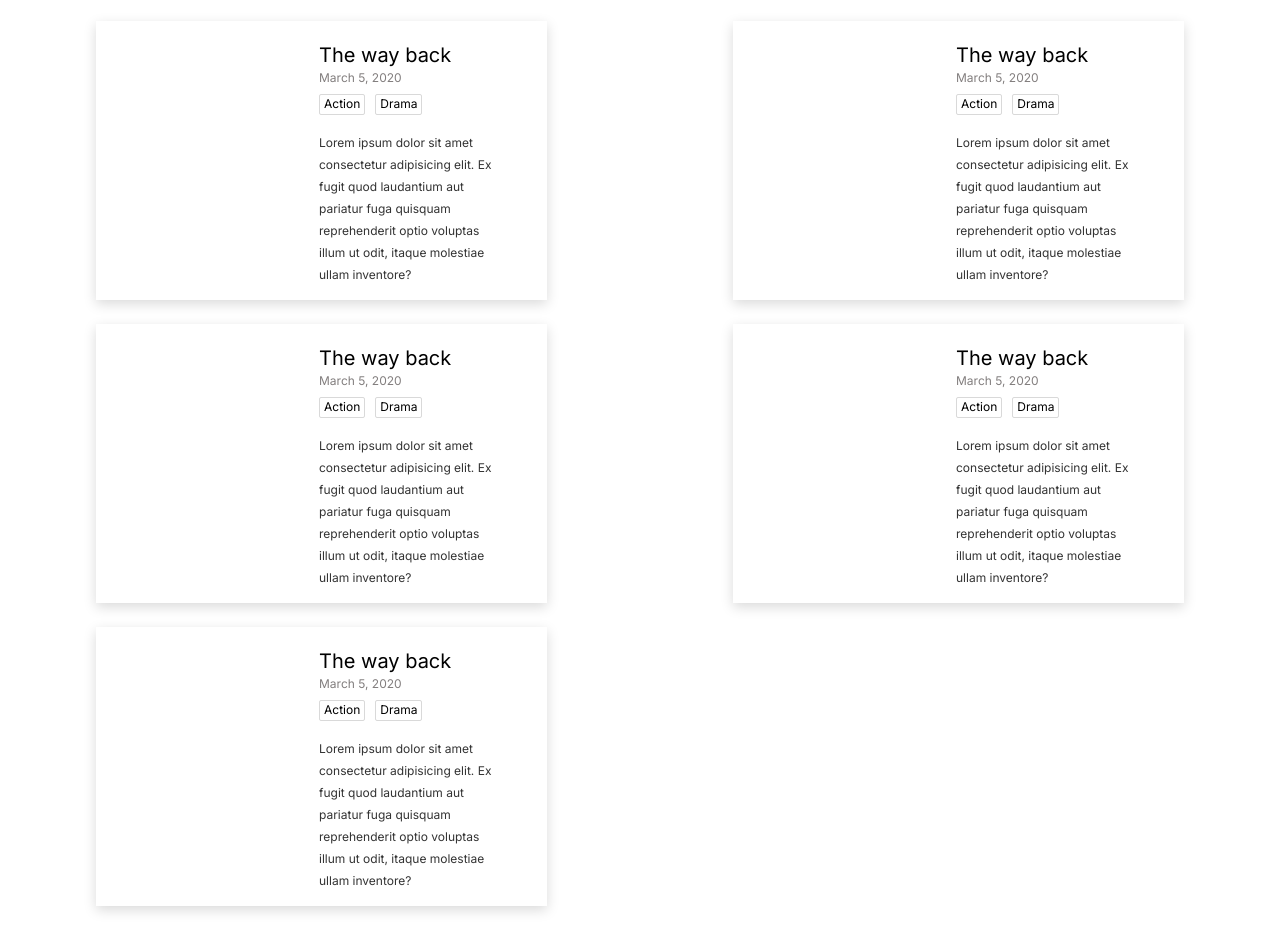
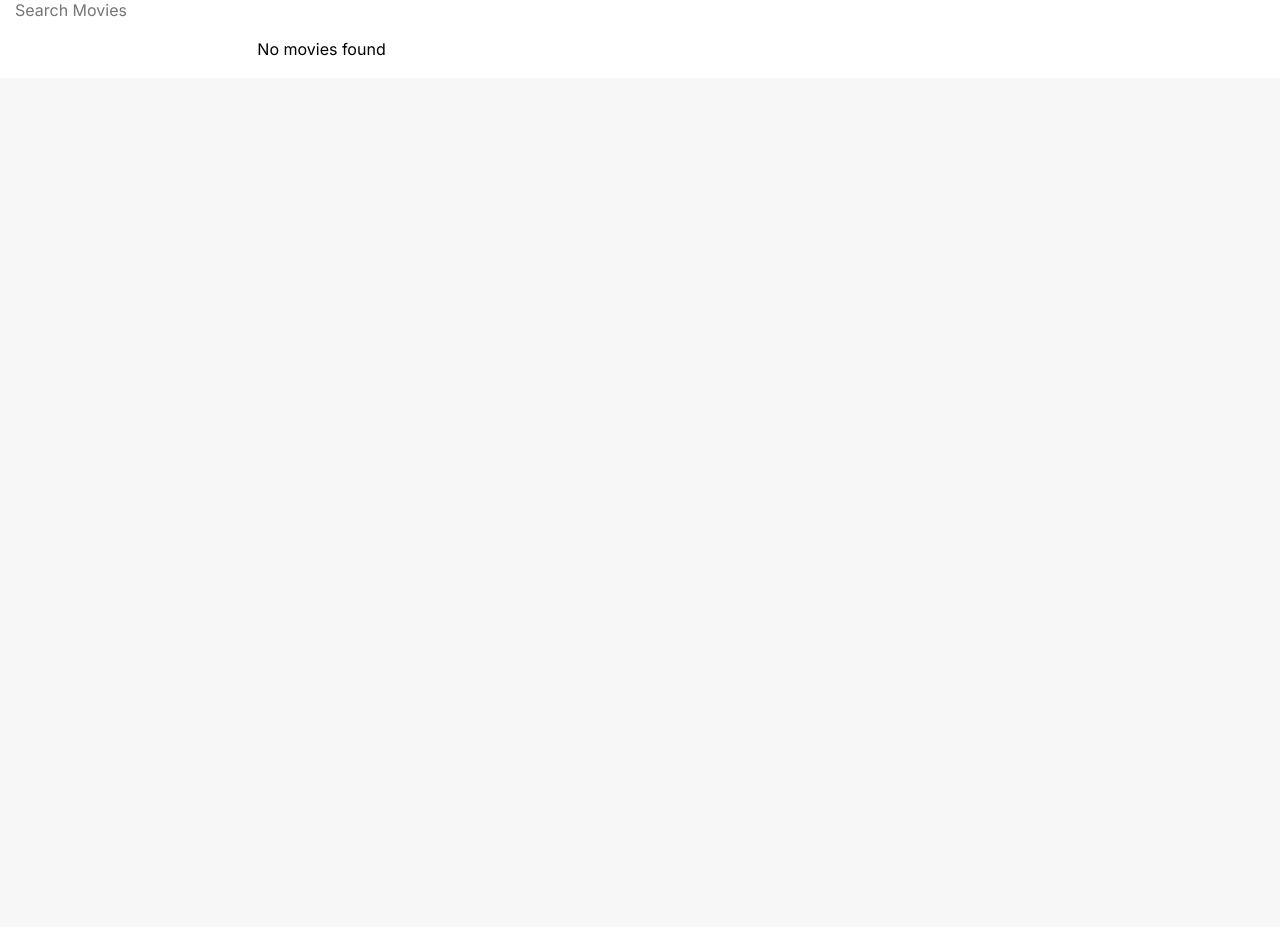
Before and after one commit to EgorAndreevich17/moviesapp, a React (Vite) app: page / in a window 1280 px wide. After the commit the page ends 800 px from the top, so only its background shows below. Built offline with nearby package versions, Linux system fonts and the light colour scheme.

Commit message:
search works, renders results on page

```diff
--- a/src/components/App/App.tsx
+++ b/src/components/App/App.tsx
@@ -1,9 +1,7 @@
-import { useState } from "react";
+
 import Body from "../Body/Body";
 
 function App() {
-  const [count, setCount] = useState(0);
-
   return <Body />;
 }
 
--- a/src/components/Body/Body.tsx
+++ b/src/components/Body/Body.tsx
@@ -1,15 +1,32 @@
 import MovieBox from "../MovieBox/MovieBox";
+import SearchBar from "../SearchBar/SearchBar";
 import "./Body.scss";
+import { useState } from "react";
+import { Movie } from "../../models/Movie";
+import MoviesAPI from "../../services/MoviesAPI";
 
 export default function Body() {
+  const [movies, setMovies] = useState<Movie[]>([]);
+  const api = new MoviesAPI();
+
   return (
     <div className="body-wrapper">
+      <SearchBar searchMovie={api.findMovie} setMovies={setMovies} />
       <div className="grid-container">
-        <MovieBox></MovieBox>
-        <MovieBox></MovieBox>
-        <MovieBox></MovieBox>
-        <MovieBox></MovieBox>
-        <MovieBox></MovieBox>
+        {movies && movies.length > 0 ? (
+          movies.map((movie) => (
+            <MovieBox
+              key={Number(movie.id)}
+              moviename={movie.title}
+              genres={movie.genre_ids}
+              image={movie.poster_path}
+              description={movie.overview}
+              date={movie.release_date}
+            />
+          ))
+        ) : (
+          <p>No movies found</p>
+        )}
       </div>
     </div>
   );
--- a/src/components/MovieBox/MovieBox.scss
+++ b/src/components/MovieBox/MovieBox.scss
@@ -9,19 +9,20 @@
     padding-inline: 20px;
     display: flex;
     position: relative;
-    align-items: center;
-    justify-content: center;
+    align-items: flex-start;
+    justify-content: flex-start;
     overflow: hidden;
+    &__image {
+      max-width: 183px;
+      height: 281px;
+      object-fit: contain;
+      flex-shrink: 0;
+    }
   }
 
-  &-image {
-    width: 183px;
-    height: auto;
-    object-fit: cover;
-  }
 
   &-content {
-    margin-left: 183px; //место для картинки, потом как картинка появится убрать
+    // margin-left: 183px;
     padding-inline: 20px;
     display: flex;
     flex-direction: column;
--- a/src/components/MovieBox/MovieBox.tsx
+++ b/src/components/MovieBox/MovieBox.tsx
@@ -2,12 +2,62 @@
 import Spinner from "../Spinner/Spinner";
 import { useState, useEffect } from "react";
 
-export default function MovieBox() {
+interface MovieBoxProps {
+  moviename: string;
+  genres: number[];
+  image: string;
+  description: string;
+  date: string;
+}
+
+export default function MovieBox({
+  moviename = 'Movie Name',
+  genres = [],
+  image = '',
+  description = 'description',
+  date = '01/04/1488',
+}: MovieBoxProps) {
   const [isLoading, setIsLoading] = useState(true);
+
   useEffect(() => {
-    // Симуляция загрузки данных
-    setTimeout(() => setIsLoading(false), 2000);
+    const timer = setTimeout(() => {
+      setIsLoading(false);
+    }, 2000);
+
+    return () => clearTimeout(timer);
   }, []);
+
+  const truncateText = (text: string): string => {
+    const words = text.split(" ");
+    let truncatedText = "";
+    const maxHeight = 22 * 2;
+
+    for (const word of words) {
+      const testText = truncatedText ? truncatedText + " " + word : word;
+
+      const testElement = document.createElement("div");
+      testElement.style.position = "absolute";
+      testElement.style.visibility = "hidden";
+      testElement.style.fontSize = "12px";
+      testElement.style.whiteSpace = "nowrap";
+      testElement.innerText = testText;
+      document.body.appendChild(testElement);
+
+      const height = testElement.offsetHeight;
+      document.body.removeChild(testElement);
+
+      if (height > maxHeight) {
+        return truncatedText.trim() + "...";
+      }
+
+      truncatedText = testText;
+    }
+
+    return truncatedText;
+  };
+
+  // Используем полный путь для изображения
+  const imageUrl = image ? `https://image.tmdb.org/t/p/w500${image}` : "default.jpg";
 
   return (
     <div className="movie-wrapper">
@@ -15,18 +65,22 @@
         <Spinner />
       ) : (
         <>
-          <img className="movie-wrapper__image"></img>
+          <img className="movie-wrapper__image" src={imageUrl} alt={moviename} />
           <div className="movie-wrapper__content movie-content">
-            <h5 className="movie-content__header">The way back</h5>
-            <p className="movie-content__date">March 5, 2020</p>
+            <h5 className="movie-content__header">{moviename}</h5>
+            <p className="movie-content__date">{date}</p>
             <div className="movie-content__genres">
-              <div className="movie-content__genres--1">Action</div>
-              <div className="movie-content__genres--2">Drama</div>
+              {genres.map((genre, index) => (
+                <div
+                  key={index}
+                  className={`movie-content__genres--${index + 1}`}
+                >
+                  {genre}
+                </div>
+              ))}
             </div>
             <div className="movie-content__description">
-              Lorem ipsum dolor sit amet consectetur adipisicing elit. Ex fugit
-              quod laudantium aut pariatur fuga quisquam reprehenderit optio
-              voluptas illum ut odit, itaque molestiae ullam inventore?
+              {truncateText(description)}
             </div>
           </div>
         </>
--- /dev/null
+++ b/src/components/SearchBar/SearchBar.tsx
@@ -0,0 +1,35 @@
+import { useState } from "react";
+import { Movie } from "../../models/Movie";
+
+interface SearchBarProps {
+  searchMovie: (query: string) => Promise<Movie[]>;
+  setMovies: (movies: Movie[]) => void;
+}
+
+export default function SearchBar({ setMovies, searchMovie }: SearchBarProps) {
+  const [query, updateQuery] = useState("");
+
+  const findMovies = async (e: React.FormEvent) => {
+    e.preventDefault();
+    if (query.trim()) { // Проверка на пустой запрос
+      const results = await searchMovie(query);
+      setMovies(results || []);
+      updateQuery("");
+    }
+  };
+
+  const handleInputChange = (e: React.ChangeEvent<HTMLInputElement>) => {
+    updateQuery(e.target.value);
+  };
+
+  return (
+    <form onSubmit={findMovies}>
+      <input
+        type="text"
+        value={query}
+        placeholder="Search Movies"
+        onChange={handleInputChange}
+      />
+    </form>
+  );
+}
--- a/src/main.tsx
+++ b/src/main.tsx
@@ -1,6 +1,6 @@
 import { StrictMode } from 'react'
 import { createRoot } from 'react-dom/client'
-import App from './components/App/App.tsx'
+import App from './components/App/App'
 import '../src/styles/nullstyle.scss'
 import '../src/styles/global.scss'
 
--- /dev/null
+++ b/src/models/Movie.tsx
@@ -0,0 +1,16 @@
+export interface Movie {
+  adult: boolean;
+  backdrop_path: string;
+  genre_ids: number[];
+  id: number;
+  original_language: string;
+  original_title: string;
+  overview: string;
+  popularity: number;
+  poster_path: string;
+  release_date: string;
+  title: string;
+  video: boolean;
+  vote_average: number;
+  vote_count: number;
+}
--- /dev/null
+++ b/src/services/MoviesAPI.tsx
@@ -0,0 +1,47 @@
+import { Movie } from "../models/Movie";
+
+export default class MoviesAPI {
+  private URL = "https://api.themoviedb.org/3/";
+  private options = {
+    method: "GET",
+    headers: {
+      accept: "application/json",
+      Authorization:
+        "Bearer eyJhbGciOiJIUzI1NiJ9.eyJhdWQiOiI4ZTZkMzU3MTczMWFlYWYxZmFjYzhjMjAzOGM2MDdmYSIsIm5iZiI6MTcyOTA5MjYxOS4yMTE1MDMsInN1YiI6IjY3MGVhZWUzYjE1ZDk3YjFhOTNkYjNlYSIsInNjb3BlcyI6WyJhcGlfcmVhZCJdLCJ2ZXJzaW9uIjoxfQ.LOy3-VSdI4l34928pDXXdF8m-BUPpfCwU4dCw-kKi6c",
+    },
+  };
+
+  findMovie = async (query: string = "Avengers", page: number = 1): Promise<Movie[]> => {
+    try {
+      const response = await fetch(
+        `${this.URL}search/movie?query=${query}&include_adult=false&language=en-US&page=${page}`,
+        this.options
+      );
+      if (!response.ok) {
+        throw new Error(`Ошибка: ${response.status}`);
+      }
+      const data = await response.json();
+      return data.results || [];
+    } catch (err) {
+      console.log(`Возникла ошибка при подключении к API: ${err}`);
+      return [];
+    }
+  }
+
+  findImage = async (query: string) => {
+    try {
+      const response = await fetch(
+        `${this.URL}${query}`,
+        this.options
+      );
+      if (!response.ok) {
+        throw new Error(`Ошибка: ${response.status}`);
+      }
+      const data = await response.json();
+      return data.results || [];
+    } catch (err) {
+      console.log(`Возникла ошибка при получении картинки: ${err}`);
+      return [];
+    }
+  }
+}
```
Also changed, not shown: src/components/SearchBar/SearchBar.scss (added).
